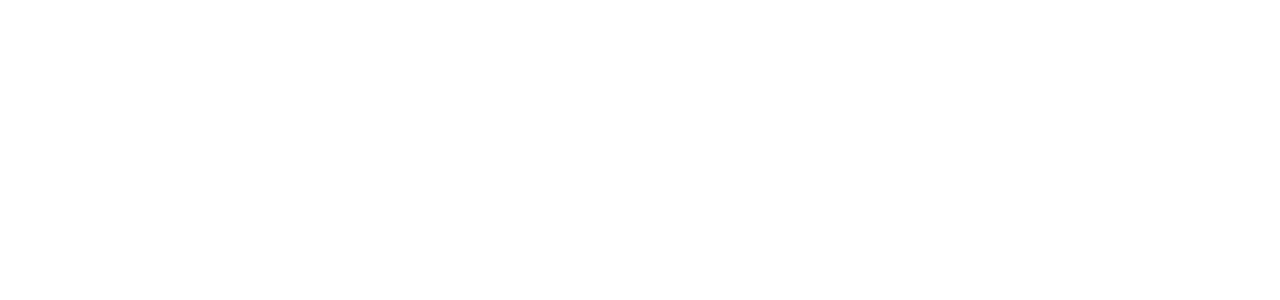
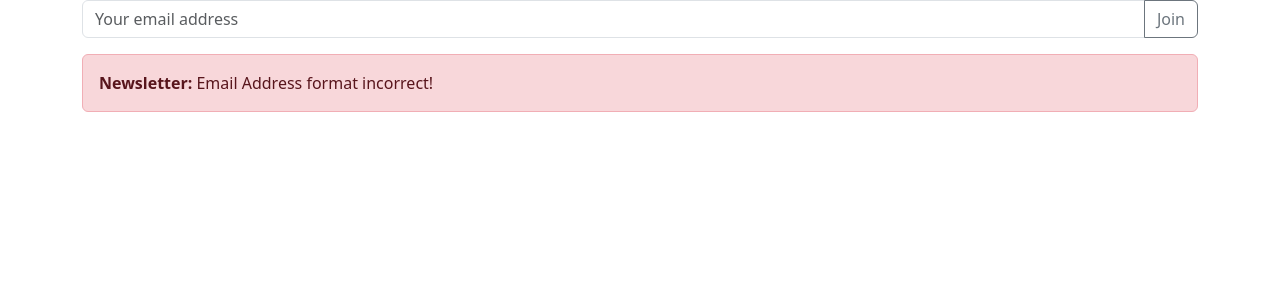
Before and after one commit to ghiottoandrea/php-iscrizione-newsletter, a PHP site: page /?email=1 in a window 1280 px wide. Before the commit the part shown is empty. Shown: the top 300 px of the page. Run offline with PHP 8.4, Linux system fonts and the light colour scheme.

Commit message:
Add newletter check

```diff
--- a/Index.php
+++ b/Index.php
@@ -23,4 +23,62 @@ Cosa controlla isset?
 qualsiasi valore diverso da null.
 
 */
+$email_address = $_GET['email'];
+if (isset($_GET['email'])) {
+
+    $alert = checkEmailAddress($email_address);
+}
+
+function checkEmailAddress(string $email): array
+{
+
+    if (str_contains($email, '@') and str_contains($email, '.')) {
+
+        $alert = [
+            'color' => 'success',
+            'message' => 'Thanks for joining our newsletter!'
+        ];
+    } else {
+        $alert = [
+            'color' => 'danger',
+            'message' => 'Email Address format incorrect!'
+        ];
+    }
+
+    return $alert;
+}
+
 ?>
+
+<!DOCTYPE html>
+<html lang="en">
+
+<head>
+    <meta charset="UTF-8">
+    <meta name="viewport" content="width=device-width, initial-scale=1.0">
+    <title>Document</title>
+    <link href="https://cdn.jsdelivr.net/npm/bootstrap@5.3.2/dist/css/bootstrap.min.css" rel="stylesheet" integrity="sha384-T3c6CoIi6uLrA9TneNEoa7RxnatzjcDSCmG1MXxSR1GAsXEV/Dwwykc2MPK8M2HN" crossorigin="anonymous">
+</head>
+
+<body>
+    <div class="container">
+        <form>
+            <div class="input-group mb-3">
+                <input name="email" id="email" type="text" class="form-control" placeholder="Your email address" aria-label="Your email address" aria-describedby="button-addon2">
+                <button class="btn btn-outline-secondary" type="submit" id="button-addon2">Join</button>
+            </div>
+        </form>
+    </div>
+
+
+    <?php if (isset($alert) || $alert !== null) : ?>
+        <div class="container my-3">
+            <div class="alert alert-<?= $alert['color']; ?>" role="alert">
+                <strong>Newsletter: </strong> <?= $alert['message']; ?>
+            </div>
+        </div>
+    <?php endif; ?>
+
+</body>
+
+</html>
```
